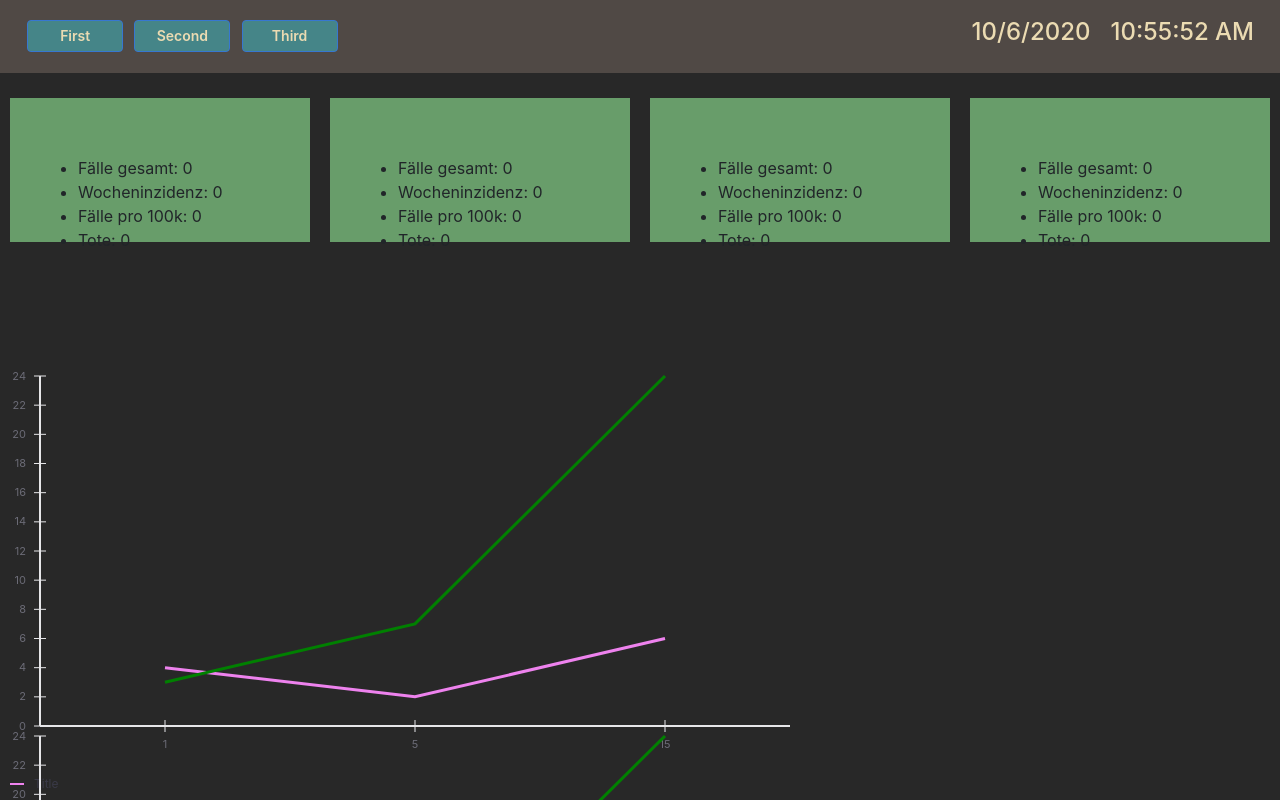
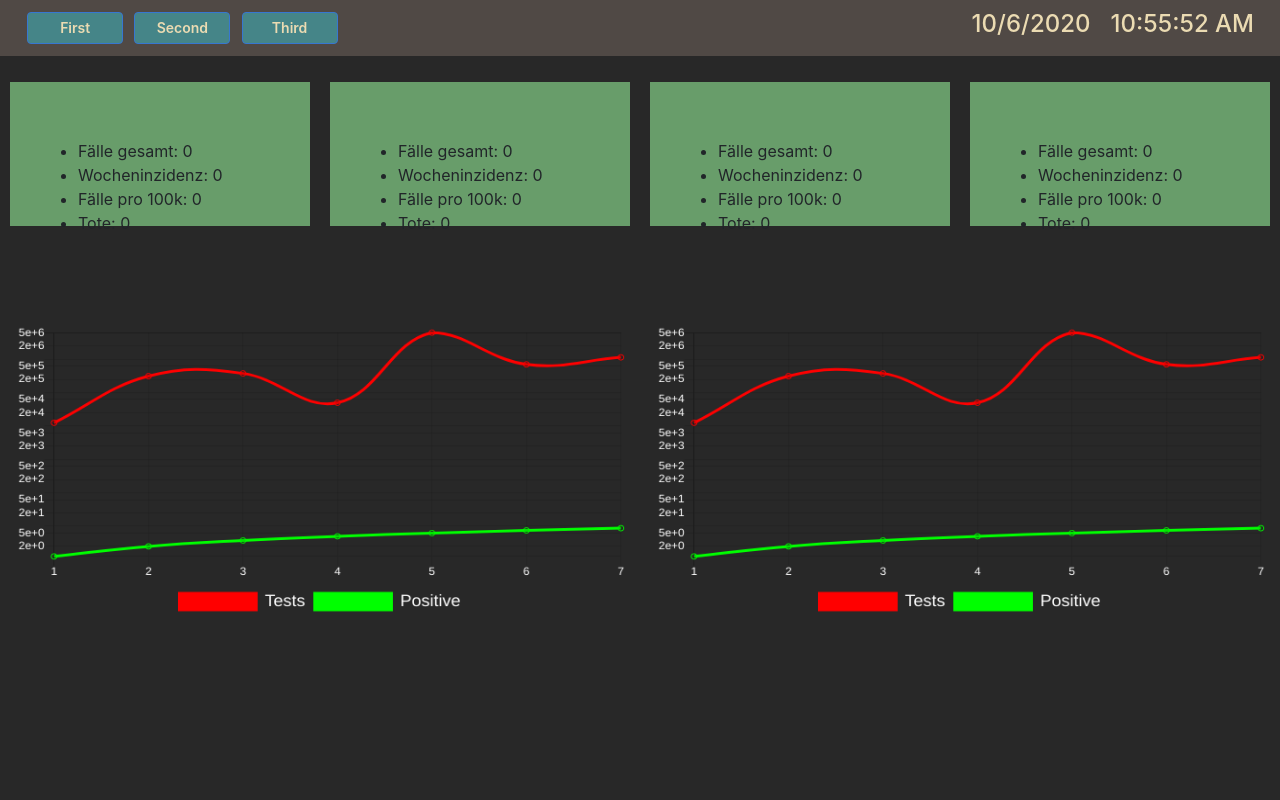
Before and after one commit to Boffmann/ReactDashboard, a React (Create React App) app: page / in a window 1280 px wide. Shown: the top 800 px of the page. Built offline with nearby package versions, Linux system fonts and the light colour scheme.

Commit message:
Replace react-vis with ChartJS

```diff
--- a/package.json
+++ b/package.json
@@ -13,6 +13,7 @@
     "@types/sqlite3": "^3.1.6",
     "axios": "^0.21.0",
     "bootstrap": "^4.5.2",
+    "chart.js": "^2.9.4",
     "cheerio": "^1.0.0-rc.3",
     "classnames": "^2.2.6",
     "cra-template": "1.0.3",
@@ -22,7 +23,6 @@
     "react": "^16.13.1",
     "react-dom": "^16.13.1",
     "react-scripts": "3.4.3",
-    "react-vis": "^1.11.7",
     "read-excel-file": "^4.0.7",
     "sqlite3": "^5.0.0",
     "typescript": "^4.0.3"
--- a/src/frontend/components/Graph/Graph.tsx
+++ b/src/frontend/components/Graph/Graph.tsx
@@ -1,60 +1,82 @@
 import React from 'react';
-import { XYPlot, XAxis, YAxis, LineSeries, DiscreteColorLegend } from 'react-vis';
-import 'react-vis/dist/style.css'
+import Chart from 'chart.js'
+import GraphLine from './GraphLine'
 
 interface GraphProps {
-    data: {x: string, y: number}[][];
+    lines: GraphLine[]
 }
 
-const Graph: React.FC<GraphProps> = props => {
+export default class Graph extends React.Component {
 
-    const { data, ...rest } = props;
-    const firstData = data[0];
-    const secondData = data[1];
-    // console.log(`First Data: ${firstData[0].x}`);
+    props: GraphProps;
+    chartRef = React.createRef<HTMLCanvasElement>();
 
-    return (
-        <XYPlot xs
-            xType="ordinal"
-            width={800}
-            height={400}>
-            <DiscreteColorLegend
-                items={[
-                    {title: 'Title', color: 'violet'},
-                    {title: 'Title2', color: 'green'}
-                ]}
+    componentDidUpdate() {
+        const { lines, ...rest } = this.props;
+        const firstLine = lines[0];
+        const secondLine = lines[1];
+        const myChartRef = this.chartRef.current.getContext("2d");
+
+        new Chart(myChartRef, {
+            type: "line",
+            data: {
+                //Bring in data
+                labels: firstLine.x_values,
+                datasets: [
+                    {
+                        label: firstLine.label,
+                        data: firstLine.y_values,
+                        fill: false,
+                        borderColor: "#FF0000"
+                    },
+                    {
+                        label: secondLine.label,
+                        data: secondLine.y_values,
+                        fill: false,
+                        borderColor: "#00FF00"
+                    }
+                ]
+            },
+            options: {
+                //Customize chart options
+                legend: {
+                    display: true,
+                    position: 'bottom',
+                    labels: {
+                        boxWidth: 80,
+                        fontColor: 'rgb(255, 255, 255)',
+                        fontSize: 18
+                    }
+                },
+                scales: {
+                    yAxes: [{
+                        type: 'logarithmic',
+                        ticks: {
+                            fontColor: '#FFF',
+                            fontSize: 12
+                        }
+                    }],
+                    xAxes: [{
+                        ticks: {
+                            fontColor: '#FFF',
+                            fontSize: 12
+                        }
+                    }]
+                }
+            }
+        });
+    }
+
+    render() {
+
+        return (
+            <canvas
+                style={{padding: '2%'}}
+                id="myChart"
+                ref={this.chartRef}
             />
-            <LineSeries
-                data={[{x: 1, y: 0}]}
-                style={{display: 'none'}}
-            />
-            <LineSeries
-                data = {[
-                    {x:1, y:4},
-                    {x:5, y:2},
-                    {x:15, y:6}
-                ]}
-                style={{stroke: 'violet',
-                        strokeWidth: 3}}
-            />
-            <LineSeries
-                data = {[
-                    {x:1, y:3},
-                    {x:5, y:7},
-                    {x:15, y:24}
-                ]}
-                style={{stroke: 'green',
-                        strokeWidth: 3}}
-            />
-            {/* <LineSeries
-                data = {firstData}/> */}
-            {/* <LineSeries
-                data = {secondData}/> */}
-            <XAxis />
-            <YAxis />
-        </XYPlot>
-    )
+        )
+
+    }
 
 };
-
-export default Graph;
--- /dev/null
+++ b/src/frontend/components/Graph/GraphLine.tsx
@@ -0,0 +1,13 @@
+export default class GraphLine {
+
+    public x_values: (string|number)[];
+    public y_values: (string|number)[];
+    public label: string;
+
+    constructor(x: (string|number)[], y: (string|number)[], label: string) {
+        this.x_values = x;
+        this.y_values = y;
+        this.label = label;
+    }
+
+}
--- a/src/frontend/components/navigation/Navigation.tsx
+++ b/src/frontend/components/navigation/Navigation.tsx
@@ -7,7 +7,7 @@ import "bootstrap/dist/css/bootstrap.css"
 function Navigation() {
 
     return (
-    <nav style={{backgroundColor: "#504945"}} className="navbar navbar-expand-lg is-dark-text">
+    <nav style={{backgroundColor: "#504945", height: '7%'}} className="navbar navbar-expand-lg is-dark-text">
         <div className="navbar-nav h1 mb-0 text-large font-medium">
             <NavButton label ="First" variant="basic"/>
             <NavButton label ="Second" variant="basic"/>
--- a/src/frontend/views/CoronaView.tsx
+++ b/src/frontend/views/CoronaView.tsx
@@ -6,16 +6,17 @@ import CardHeader from '../components/Card/CardHeader'
 import CardBody from '../components/Card/CardBody'
 import Graph from '../components/Graph/Graph'
 import State from '../../common/state'
+import GraphLine from '../components/Graph/GraphLine'
 
 class TestsVsPositive {
-  public yearAndKW: string;
-  public tests: number;
-  public positive: number
+  public yearAndKW: string[];
+  public tests: number[];
+  public positive: number[];
 
   constructor() {
-    this.yearAndKW = "";
-    this.tests = 0;
-    this.positive = 0;
+    this.yearAndKW = [];
+    this.tests = [];
+    this.positive = [];
   }
 }
 
@@ -37,7 +38,7 @@ class CoronaView extends React.Component {
     NDS: new State(),
     HH: new State(),
     Germany: new State(),
-    TvP: [new TestsVsPositive()]
+    TvP: new TestsVsPositive()
   };
 
   private parseAPIDataToState(data: any): State {
@@ -54,43 +55,40 @@ class CoronaView extends React.Component {
       return newState;
   }
 
-  private parseAPIDataToTestsVsPositive(data: any): TestsVsPositive[] {
-    var TvP: TestsVsPositive[] = [];
+  private parseAPIDataToTestsVsPositive(data: any): TestsVsPositive {
+    var TvP = new TestsVsPositive();
 
     for (var index = 0; index < data.tests.length; ++index) {
       const test = data.tests[index];
       console.log(`Test: ${test}`);
-      var newTvP = new TestsVsPositive();
       // newTvP.yearAndKW = test.year.toString() + "/" + test.kw.toString();
-      newTvP.yearAndKW = test.kw.toString();
-      newTvP.tests = test.number;
-      newTvP.positive = test.positive;
-
-      TvP.push(newTvP);
+      TvP.yearAndKW.push(test.kw);
+      TvP.tests.push(test.number);
+      TvP.positive.push(test.positive);
     }
 
     return TvP;
   }
 
   private async updateData() {
-    var response = await fetch('/api/corona/cases?region=Niedersachsen&type=State');
-    var body = await response.json();
-    this.setState({NDS: this.parseAPIDataToState(body)});
+    // var response = await fetch('/api/corona/cases?region=Niedersachsen&type=State');
+    // var body = await response.json();
+    // this.setState({NDS: this.parseAPIDataToState(body)});
 
 
-    response = await fetch('/api/corona/cases?region=Hamburg&type=State');
-    body = await response.json();
-    this.setState({HH: this.parseAPIDataToState(body)});
+    // response = await fetch('/api/corona/cases?region=Hamburg&type=State');
+    // body = await response.json();
+    // this.setState({HH: this.parseAPIDataToState(body)});
 
-    response = await fetch('/api/corona/cases?region=Leer&type=Region');
-    body = await response.json();
-    this.setState({Leer: this.parseAPIDataToState(body)});
+    // response = await fetch('/api/corona/cases?region=Leer&type=Region');
+    // body = await response.json();
+    // this.setState({Leer: this.parseAPIDataToState(body)});
 
-    response = await fetch('/api/corona/cases?region=germany&type=Country');
-    body = await response.json();
-    var germany = this.parseAPIDataToState(body);
-    germany.R_Wert = body.states[0].R_Wert;
-    this.setState({Germany: germany});
+    // response = await fetch('/api/corona/cases?region=germany&type=Country');
+    // body = await response.json();
+    // var germany = this.parseAPIDataToState(body);
+    // germany.R_Wert = body.states[0].R_Wert;
+    // this.setState({Germany: germany});
 
     // var tmp: TestsVsPositive[] = [];
     // for (var index = 0; index < 10; ++index) {
@@ -102,14 +100,21 @@ class CoronaView extends React.Component {
     // console.log(tmp);
     // this.setState({TvP: tmp});
 
-    response = await fetch('/api/corona/tests?number=10');
-    body = await response.json();
+    var response = await fetch('/api/corona/tests?number=10');
+    var body = await response.json();
     this.setState({TvP: this.parseAPIDataToTestsVsPositive(body)});
 
   }
 
   componentDidMount() {
     // this.updateData();
+
+    var tvp = new TestsVsPositive();
+    tvp.yearAndKW = ["1", "2", "3", "4", "5", "6", "7"];
+    tvp.tests = [10000, 250000, 300000, 40000, 5000000, 560000, 910000];
+    tvp.positive = [1, 2, 3, 4, 5, 6, 7];
+
+    this.setState({TvP: tvp});
   }
 
   callApi = async (regions: string) => {
@@ -125,17 +130,16 @@ class CoronaView extends React.Component {
 
   render() {
 
-    var numberOfTestsOverTime: {x: string, y: number}[] = [];
-    var numberOfPositiveOverTime: {x: string, y: number}[] = [];
-    for (var tvp of this.state.TvP) {
-      numberOfTestsOverTime.push({x: tvp.yearAndKW, y: tvp.tests});
-      numberOfPositiveOverTime.push({x: tvp.yearAndKW, y: tvp.positive});
-    }
-    // var tvpData = [numberOfTestsOverTime, numberOfPositiveOverTime];
-    var tvpData = [];
-    tvpData[0] = numberOfTestsOverTime;
-    tvpData[1] = numberOfPositiveOverTime;
-    console.log(tvpData);
+    const testLine = new GraphLine(
+        this.state.TvP.yearAndKW,
+        this.state.TvP.tests,
+        "Tests"
+    )
+    const positiveLine = new GraphLine(
+        this.state.TvP.yearAndKW,
+        this.state.TvP.positive,
+        "Positive"
+    )
 
 
     return (
@@ -202,13 +206,13 @@ class CoronaView extends React.Component {
             </Card>
           </GridItem>
         </GridContainer>
-        <div style={{height: "10%"}}></div>
-        <GridContainer height="50%">
+        <div style={{height: "5%"}}></div>
+        <GridContainer height="55%">
           <GridItem xs={6}>
-            <Graph data = {tvpData}/>
+            <Graph lines = {[testLine, positiveLine]}/>
           </GridItem>
           <GridItem xs={6}>
-            <Graph data = {tvpData}/>
+            <Graph lines = {[testLine, positiveLine]}/>
           </GridItem>
         </GridContainer>
       </div>
```
Also changed, not shown: 1 other file (tests, documents, lock files or other folders).
